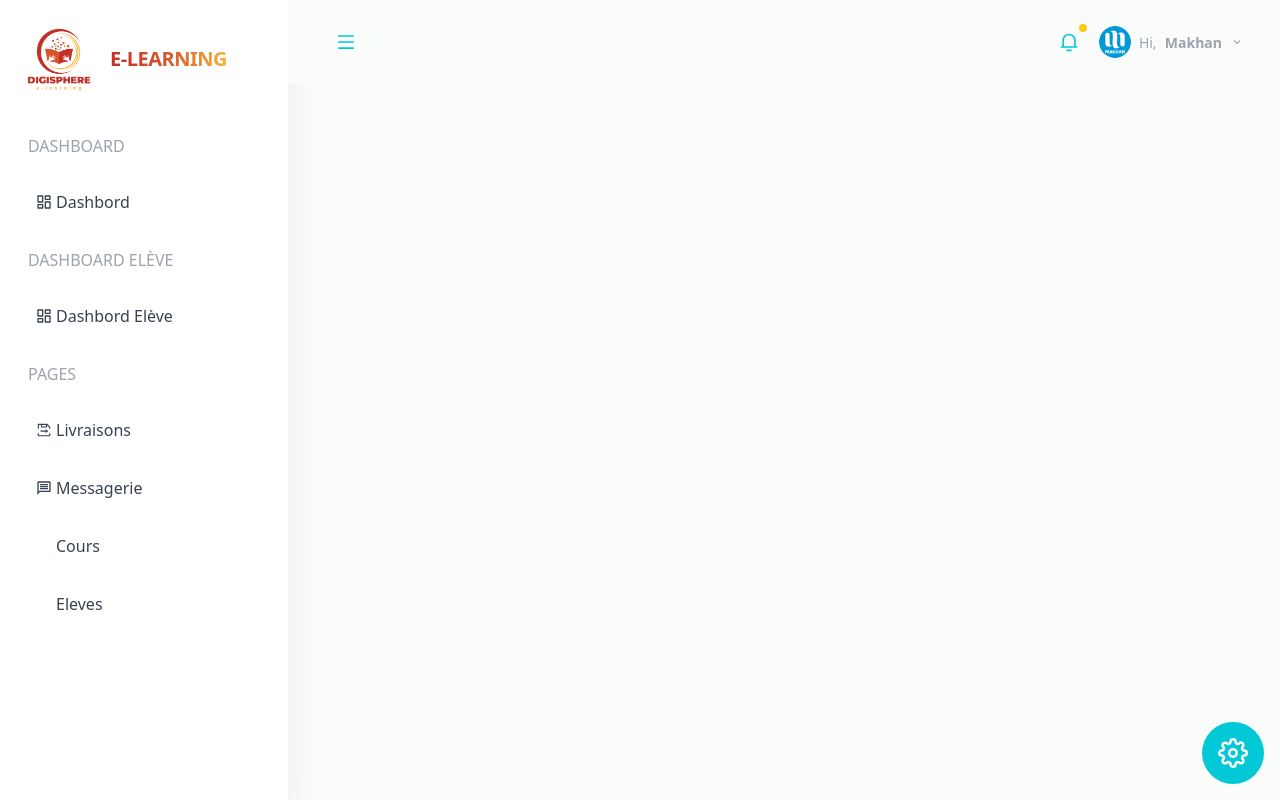
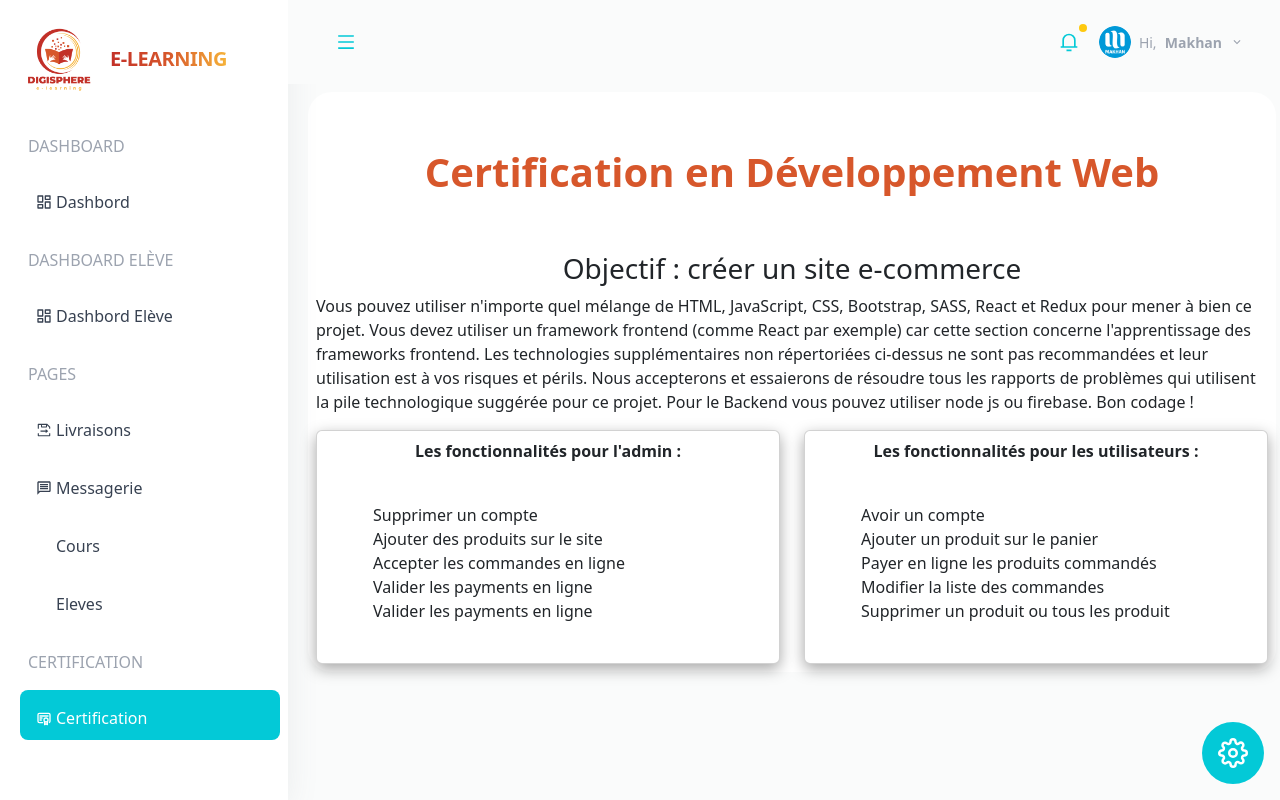
Before and after one commit to yerrymina1195/Tache21, a React (Create React App) app: page /certification in a window 1280 px wide. Built offline with nearby package versions, Linux system fonts and the light colour scheme; some icons are missing.

Commit message:
ajout Cour

```diff
--- a/src/App.js
+++ b/src/App.js
@@ -6,6 +6,8 @@ import { FiSettings } from 'react-icons/fi';
 import { Navbar, Sidebar, ThemeSetting } from './components';
 import { Livraisons, Messagerie, Cours, Eleves, Dashbord } from "./pages";
 import { useStateContext } from './contexts/ContextProvider';
+import Certification from './pages/Certification/Certification';
+// import Certification from './pages/Certification/Certification';
 
 const App = () => {
 
@@ -70,6 +72,7 @@ const App = () => {
                   <Route path="/messagerie" element={(<Messagerie />)} />
                   <Route path="/cours" element={(<Cours />)} />
                   <Route path="/eleves" element={(<Eleves />)} />
+                  <Route path="/certification" element={(<Certification />)} />
                 </Routes>
               ) : (<Routes>
                 {/* dashboard  */}
--- /dev/null
+++ b/src/components/CerticationTache/CerticationTache.jsx
@@ -0,0 +1,95 @@
+import React from 'react'
+import { Link } from "react-router-dom";
+const CerticationTache = () => {
+
+    return (
+        <div className='container bg-white m-2 md:m-10 mt-24 p-2 md:p-10 rounded-3xl'>
+            <div className="text-center d-flex justify-content-center align-items-center my-5">
+                <h1 className='text-couleur2 text-center fw-bold'>Certification en Développement Web</h1>
+            </div>
+            <div className='mb-3'>
+                <h6 className='fs-3 text-center'>Objectif : créer un site e-commerce</h6>
+                <p className='text-start'>Vous pouvez utiliser n'importe quel mélange de HTML, JavaScript, CSS, Bootstrap,
+                    SASS, React et Redux pour mener à bien ce projet. Vous devez utiliser un framework frontend (comme React par exemple)
+                    car cette section concerne l'apprentissage des frameworks frontend. Les technologies supplémentaires non répertoriées
+                    ci-dessus ne sont pas recommandées et leur utilisation est à vos risques et périls. Nous accepterons et essaierons
+                    de résoudre tous les rapports de problèmes qui utilisent la pile technologique suggérée pour ce projet.
+                    Pour le Backend vous pouvez utiliser node js ou firebase. Bon codage !
+                </p>
+                {/* <Link to="https://nike-shop-murex.vercel.app" className='text-decoration-none text-dark ms-1'>https://nike-shop-murex.vercel.app</Link> */}
+            </div>
+            <div className="row">
+                <div className="col-md-6">
+                    <div className="card p-2">
+                        <div className="card-title text-center">
+                            <p className='text-dark fw-bold'>Les fonctionnalités pour l'admin :</p>
+                        </div>
+                        <div className="card-body">
+                            <ul>
+                                <li>Supprimer un compte</li>
+                                <li>Ajouter des produits sur le site</li>
+                                <li>Accepter les commandes en ligne</li>
+                                <li>Valider les payments en ligne</li>
+                                <li>Valider les payments en ligne</li>
+                            </ul>
+
+                        </div>
+                    </div>
+
+                </div>
+
+                <div className="col-md-6">
+                    <div className="card p-2">
+                        <div className="card-title text-center">
+                            <p className='text-dark fw-bold'>Les fonctionnalités pour les utilisateurs : </p>
+                        </div>
+                        <div className="card-body">
+                            <ul>
+                                <li>Avoir un compte</li>
+                                <li>Ajouter un produit sur le panier</li>
+                                <li>Payer en ligne les produits commandés</li>
+                                <li>Modifier la liste des commandes</li>
+                                <li>Supprimer un produit ou tous les produit</li>
+                            </ul>
+
+                        </div>
+                    </div>
+
+                </div>
+            </div>
+            {/* <div className="row">
+                <div className="col-12">
+
+
+                    <p className='text-dark fw-bold'> </p>
+                    <ul type="circle">
+                        <li>Ajouter un produit</li>
+                        <li>Accepter les commandes</li>
+                        <li>Valider les payments en ligne</li>
+                    </ul>
+
+                </div>
+                <div className="col-12 text-center">
+                    <p>Une fois que vous avez terminé, soumettez l'URL à votre projet de travail avec tous ses tests réussis.</p>
+                </div>
+                <div className="row justify-content-center">
+                <form className='mb-3'>
+                    <div className="form-group">
+                        <label htmlFor="text" className='fs-6 fw-semibold'>Lien vers la solution</label>
+                        <input type="url" className='form-control w-50' required />
+                    </div>
+                </form>
+
+                <div className="btn-group mb-3">
+                    <button type='submit' className="main-btn w-50 p-2">Envoyez mon travail</button>
+                </div>
+
+                </div>
+            </div> */}
+
+        </div>
+    )
+}
+
+
+export default CerticationTache
--- a/src/components/index.js
+++ b/src/components/index.js
@@ -8,6 +8,7 @@ import ThemeSetting from "./ThemeSetting"
 import Sidebar from "./Sidebar"
 import UserProfil from "./UserProfil"
 import BarChart from "./BarChart"
+import CertificationTache from "./CerticationTache/CerticationTache"
 
 export {
     Footer,
@@ -18,5 +19,6 @@ export {
     ThemeSetting,
     Sidebar,
     UserProfil,
-    BarChart
+    BarChart,
+    CertificationTache
 }
--- a/src/data/need.js
+++ b/src/data/need.js
@@ -6,6 +6,7 @@ import { GiTeacher } from 'react-icons/gi';
 import { AiOutlineDeliveredProcedure } from 'react-icons/ai';
 
 import { MdOutlineMessage } from 'react-icons/md';
+import { TbCertificate } from "react-icons/tb";
 import avatar from './avatar.jpg';
 import avatar2 from './avatar2.jpg';
 import avatar3 from './avatar3.png';
@@ -54,6 +55,16 @@ export const links = [
       //   name: 'page5',
       //   icon: <RiContactsLine />,
       // },
+    ],
+  },
+  ,
+  {
+    title: 'Certification',
+    links: [
+      {
+        name: 'Certification',
+        icon: <TbCertificate />,
+      },
     ],
   },
 
--- /dev/null
+++ b/src/pages/Certification/Certification.css
@@ -0,0 +1,12 @@
+.btn-group .main-btn {
+    background: linear-gradient(to right, #C23028 0%, #D7572B 50%, #F6B339 100%);
+    border: none;
+    color: white;
+    border-radius: 10px;
+}
+
+.btn-group .main-btn:hover {
+    color: #D7572B;
+    background: transparent;
+    border: 1px solid #D7572B;
+}
--- /dev/null
+++ b/src/pages/Certification/Certification.jsx
@@ -0,0 +1,13 @@
+import React from 'react'
+import './Certification.css';
+import CerticationTache from '../../components/CerticationTache/CerticationTache';
+
+
+const Certification = () => {
+    return (
+        <div className='container'>
+            <CerticationTache />
+        </div>
+    )
+}
+export default Certification
--- a/src/pages/Cours.jsx
+++ b/src/pages/Cours.jsx
@@ -3,7 +3,7 @@ import React from 'react'
 const Cours = () => {
   return (
     <div className='text-red-600  bg-white m-2 md:m-10 mt-24 p-2 md:p-10 rounded-3xl'  >
-      <h1 className='text-red-600 p-11 bg-slate-600'>Cours</h1>
+      <h1 className='text-red-600 p-11 text-center'>Cours</h1>
     </div>
   )
 }
--- a/src/pages/Livraisons.jsx
+++ b/src/pages/Livraisons.jsx
@@ -28,8 +28,8 @@ const Data = [
 const Livraisons = () => {
   return (
     <div className="container">
-      <div className='m-2 md:m-10 mt-24 p-2 md:p-10 rounded-3xl'>
-        <h1 className=' text-couleur2 p-11 text-center'>Livraisons</h1>
+      <div className='bg-white m-2 md:m-10 mt-24 p-2 md:p-10 rounded-3xl'>
+        <h1 className=' text-couleur2 p-11 text-start'>Livraisons</h1>
         <div className='fixed top-[180px] z-[3000] right-10'>
 
           <ModalBouton />
```
